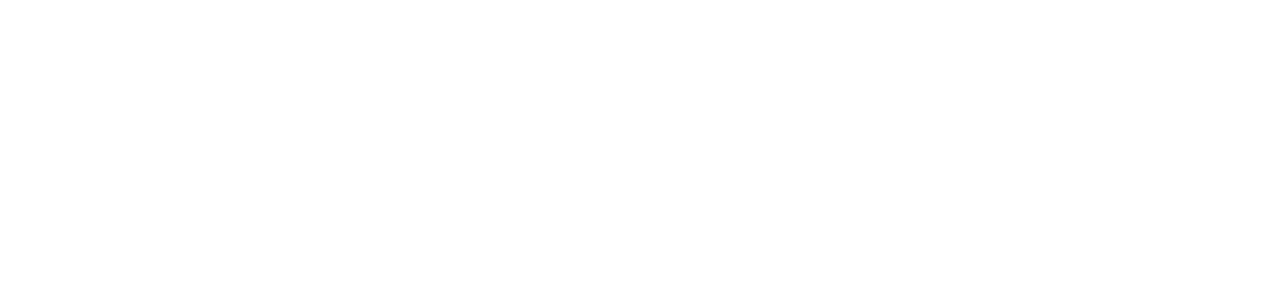
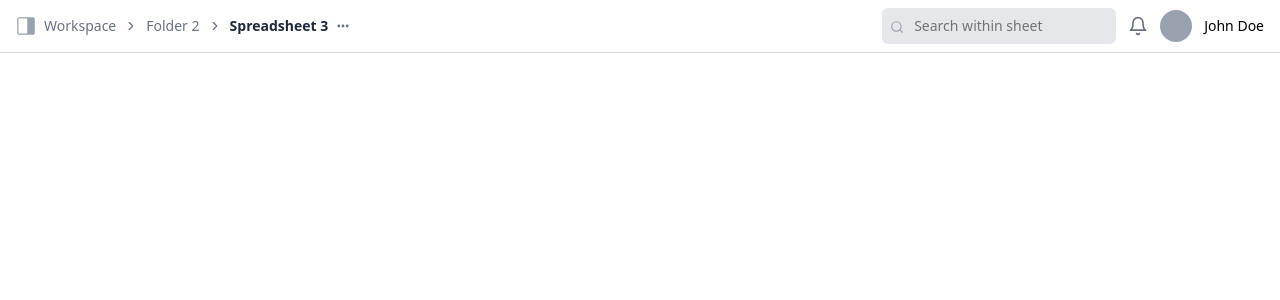
Before and after one commit to rukadikar123/Spreadsheet-UI, a React (Vite) app: page / in a window 1280 px wide. Shown: the top 300 px of the page. Built offline with nearby package versions, Linux system fonts and the light colour scheme.

Commit message:
add Header component and integrate react-icons

```diff
--- a/package.json
+++ b/package.json
@@ -13,6 +13,7 @@
     "@tailwindcss/vite": "^4.1.11",
     "react": "^19.1.0",
     "react-dom": "^19.1.0",
+    "react-icons": "^5.5.0",
     "tailwindcss": "^4.1.11"
   },
   "devDependencies": {
--- a/src/App.tsx
+++ b/src/App.tsx
@@ -1,10 +1,11 @@
+import Header from "./Components/Header"
 
 
 function App() {
 
   return (
     <>
-
+      <Header/>
     </>
   )
 }
--- /dev/null
+++ b/src/Components/Header.tsx
@@ -0,0 +1,35 @@
+import { VscLayoutSidebarRight } from "react-icons/vsc";
+import { FiChevronRight, FiBell } from "react-icons/fi";
+import { FiSearch } from "react-icons/fi";
+import { HiDotsHorizontal } from "react-icons/hi";
+
+function Header() {
+  return (
+    <header className="flex items-center justify-between px-4 py-2 bg-white border-b border-b-gray-300 text-sm font-medium">
+      <div className="flex items-center gap-2 text-gray-500">
+        <VscLayoutSidebarRight className="text-gray-400" size={20} />
+        <span className="hover:underline cursor-pointer">Workspace</span>
+        <FiChevronRight />
+        <span className="hover:underline cursor-pointer">Folder 2</span>
+        <FiChevronRight />
+        <span className="text-gray-800 font-semibold">Spreadsheet 3</span>
+        <HiDotsHorizontal />
+      </div>
+      <div className="flex items-center gap-3">
+        <div className="relative bg-gray-200 rounded-md">
+          <FiSearch className="absolute left-2 top-3 text-gray-400" />
+          <input
+            type="text"
+            placeholder="Search within sheet"
+            className="pl-8  py-2  rounded text-sm"
+          />
+        </div>
+        <FiBell className="text-gray-500 w-5 h-5 cursor-pointer" />
+        <div className="w-8 h-8 rounded-full bg-gray-400" />
+        <div className="text-sm font-medium">John Doe</div>
+      </div>
+    </header>
+  );
+}
+
+export default Header;
```
Also changed, not shown: 1 other file (tests, documents, lock files or other folders).
